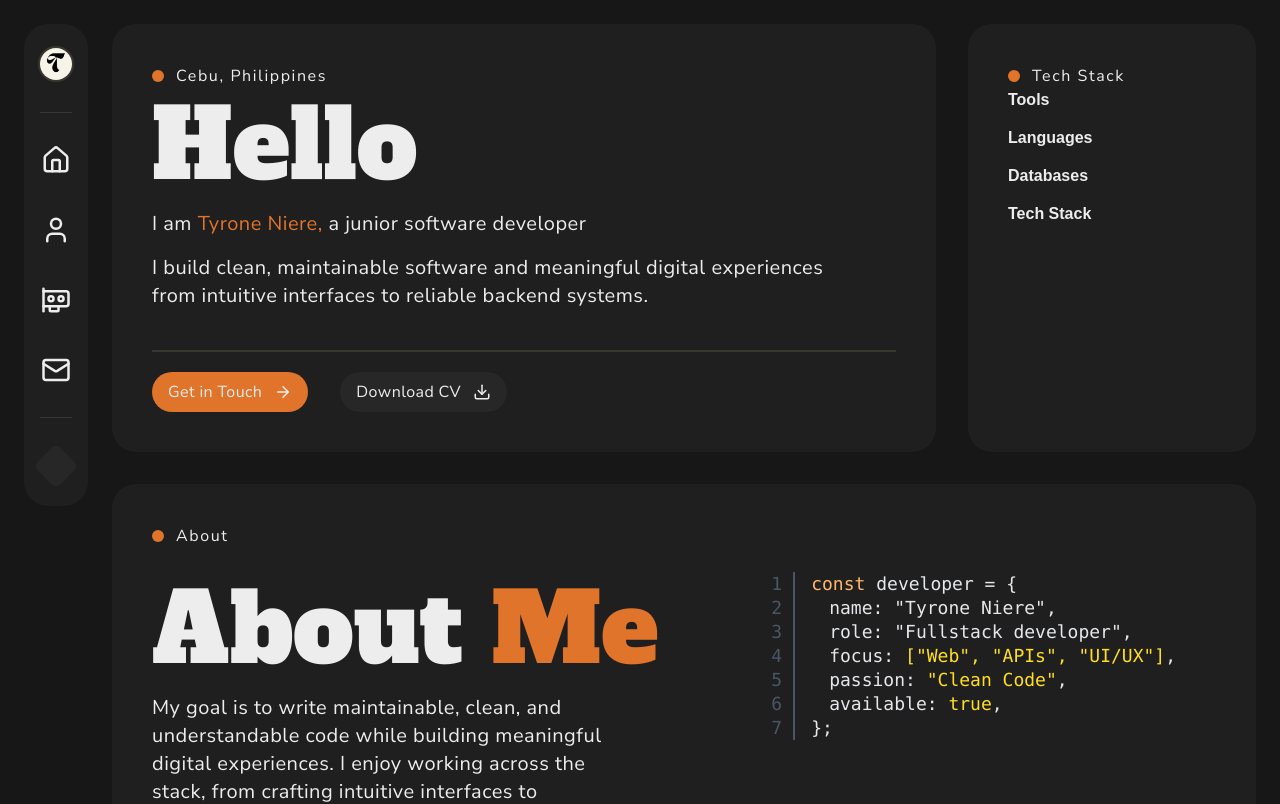
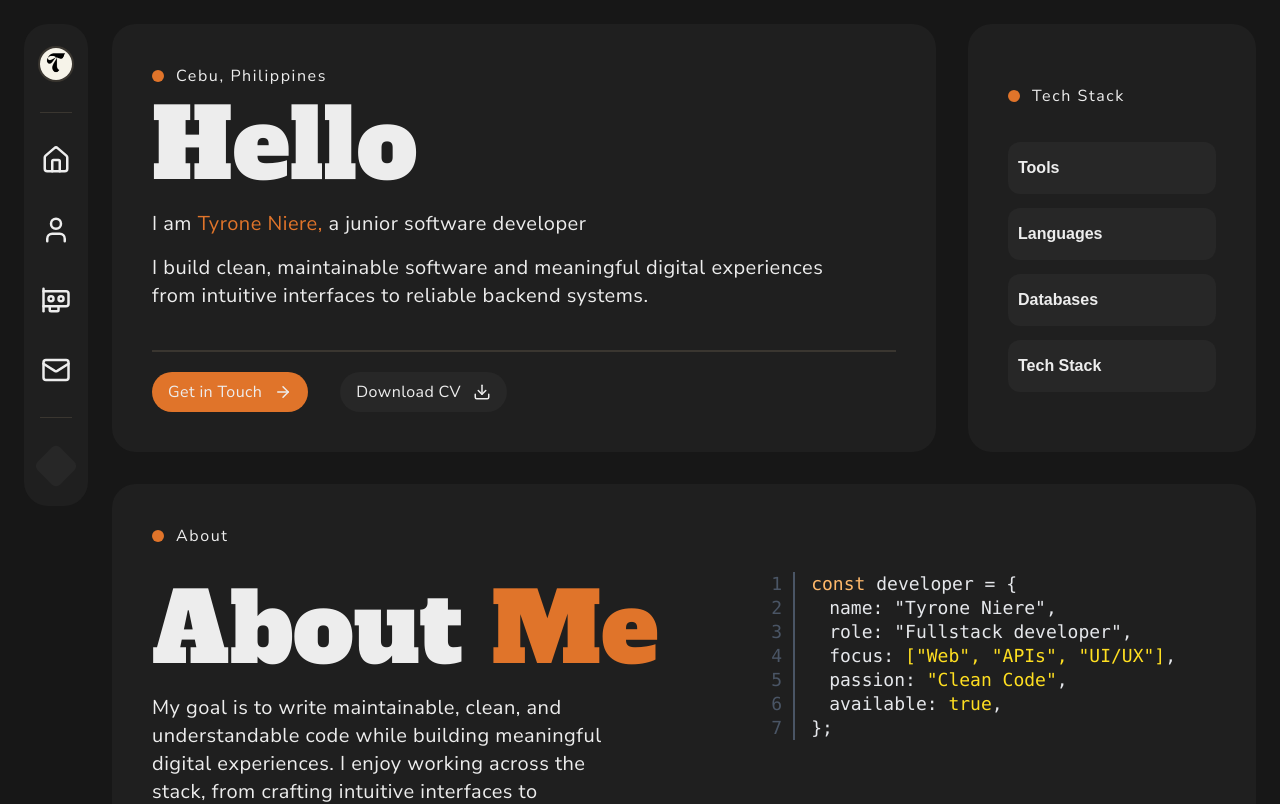
Before and after one commit to Bacon2005/Next.Profile, a Next.js app: page / in a window 1280 px wide. Shown: the top 804 px of the page. Built offline with nearby package versions, Linux system fonts and the light colour scheme.

Commit message:
Tools button design

```diff
--- a/app/page.tsx
+++ b/app/page.tsx
@@ -129,8 +129,8 @@ export default function Home() {
               </p>
             </div>
           </div>
-          <div className="bg-surface rounded-3xl p-10">
-            <div id="title" className="flex flex-row items-center">
+          <div id="aboutCapabilites" className="bg-surface rounded-3xl p-10">
+            <div className="flex flex-row items-center">
               <div className="w-3 h-3 rounded-full bg-cta" />
               <p className={`${nunito_sans.className} pl-3 tracking-widest`}>
                 About - Capabilites
@@ -147,7 +147,7 @@ export default function Home() {
             </div>
             <div id="skills-and-tools">
               <div className="grid grid-cols-2 gap-10">
-                <div id="tools" className="min-w-0">
+                <div id="languages" className="min-w-0">
                   <Subtitle>Tools</Subtitle>
 
                   <ul className="flex flex-wrap gap-2.5">
--- a/components/navBar.tsx
+++ b/components/navBar.tsx
@@ -27,7 +27,7 @@ export default function NavBar() {
         <NavLink href="#about">
           <User size={30} />
         </NavLink>
-        <NavLink href="">
+        <NavLink href="#projects">
           <Gpu size={30} />
         </NavLink>
         <NavLink href="">
--- a/components/page/main.tsx
+++ b/components/page/main.tsx
@@ -3,6 +3,9 @@ import { Alfa_Slab_One, Nunito_Sans } from "next/font/google";
 import { ArrowRight, Download } from "lucide-react";
 import SocialLink from "@/components/socialLink";
 import NavLink from "@/components/navLinks";
+
+import { useState } from "react";
+import * as motion from "motion/react-client";
 
 const alfa_Slab_One = Alfa_Slab_One({
   subsets: ["latin"],
@@ -58,18 +61,41 @@ export default function Main() {
           />
         </div>
       </div>
-      <div className="bg-surface rounded-3xl p-10 w-72 shrink-0">
-        <div id="title" className="flex flex-row items-center">
+      <div className="bg-surface rounded-3xl p-10 w-72 shrink-0 flex flex-col justify-evenly">
+        <div id="title" className="flex flex-row items-center mb-3.5">
           <div className="w-3 h-3 rounded-full bg-cta" />
           <p className={`${nunito_sans.className} pl-3 tracking-widest`}>
             Tech Stack
           </p>
         </div>
         <ul className="flex flex-col gap-3.5">
-          <NavLink href={"#tools"}>Tools</NavLink>
-          <NavLink href={"#languages"}>Languages</NavLink>
-          <NavLink href={"#databases"}>Databases</NavLink>
-          <NavLink href={"#techStack"}>Tech Stack</NavLink>
+          <a
+            className="w-full rounded-xl bg-surface-2 p-3.5 pl-2.5 font-bold transition-colors duration-300 ease-in-out hover:bg-cta-hover"
+            href={"#aboutCapabilites"}
+          >
+            Tools
+          </a>
+
+          <a
+            className="w-full rounded-xl bg-surface-2 p-3.5 pl-2.5 font-bold transition-colors duration-300 ease-in-out hover:bg-cta-hover"
+            href={"#aboutCapabilites"}
+          >
+            Languages
+          </a>
+
+          <a
+            className="w-full rounded-xl bg-surface-2 p-3.5 pl-2.5 font-bold transition-colors duration-300 ease-in-out hover:bg-cta-hover"
+            href={"#aboutCapabilites"}
+          >
+            Databases
+          </a>
+
+          <a
+            className="w-full rounded-xl bg-surface-2 p-3.5 pl-2.5 font-bold transition-colors duration-300 ease-in-out hover:bg-cta-hover"
+            href={"#aboutCapabilites"}
+          >
+            Tech Stack
+          </a>
         </ul>
       </div>
     </div>
```
